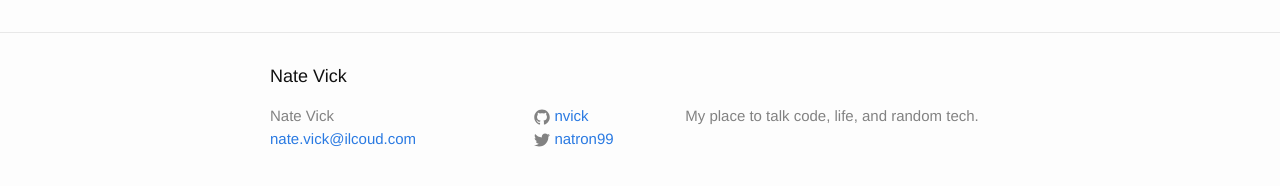
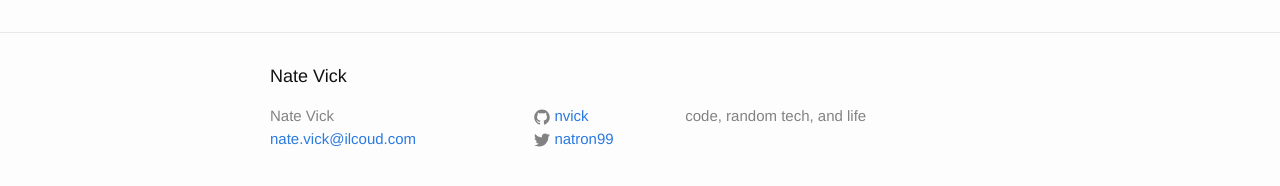
Before and after one commit to natevick/nvick.github.old, a Jekyll site: the page built from about.md, in a window 1280 px wide. Shown: the part 318-504 px from the top of the page. Built offline with Jekyll 4.4.1, drawn with Linux system fonts in a browser that asks for light colours.

Commit message:
Updated descritption

```diff
--- a/_config.yml
+++ b/_config.yml
@@ -2,7 +2,7 @@
 title: Nate Vick
 email: nate.vick@ilcoud.com
 description: > # this means to ignore newlines until "baseurl:"
-  My place to talk code, life, and random tech.
+   code, random tech, and life
 baseurl: "" # the subpath of your site, e.g. /blog/
 url: "http://yourdomain.com" # the base hostname & protocol for your site
 twitter_username: natron99
```
